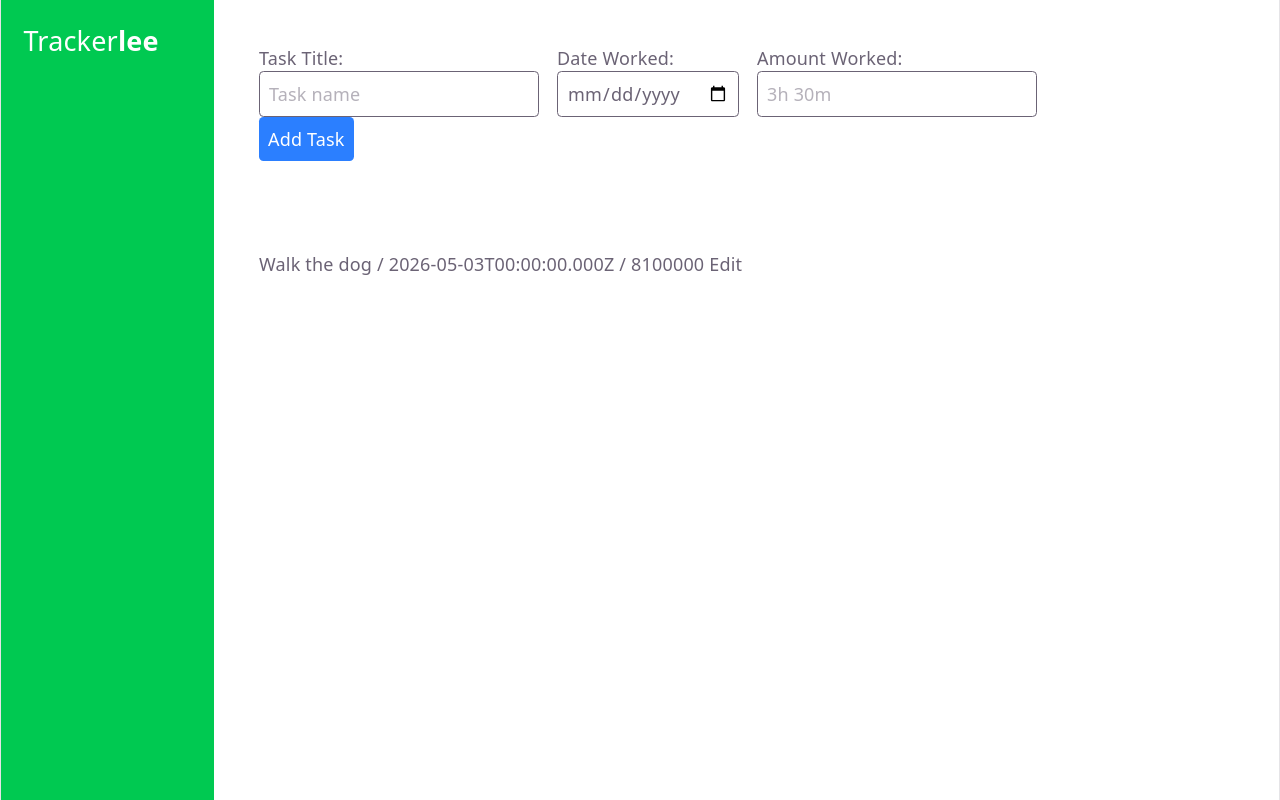
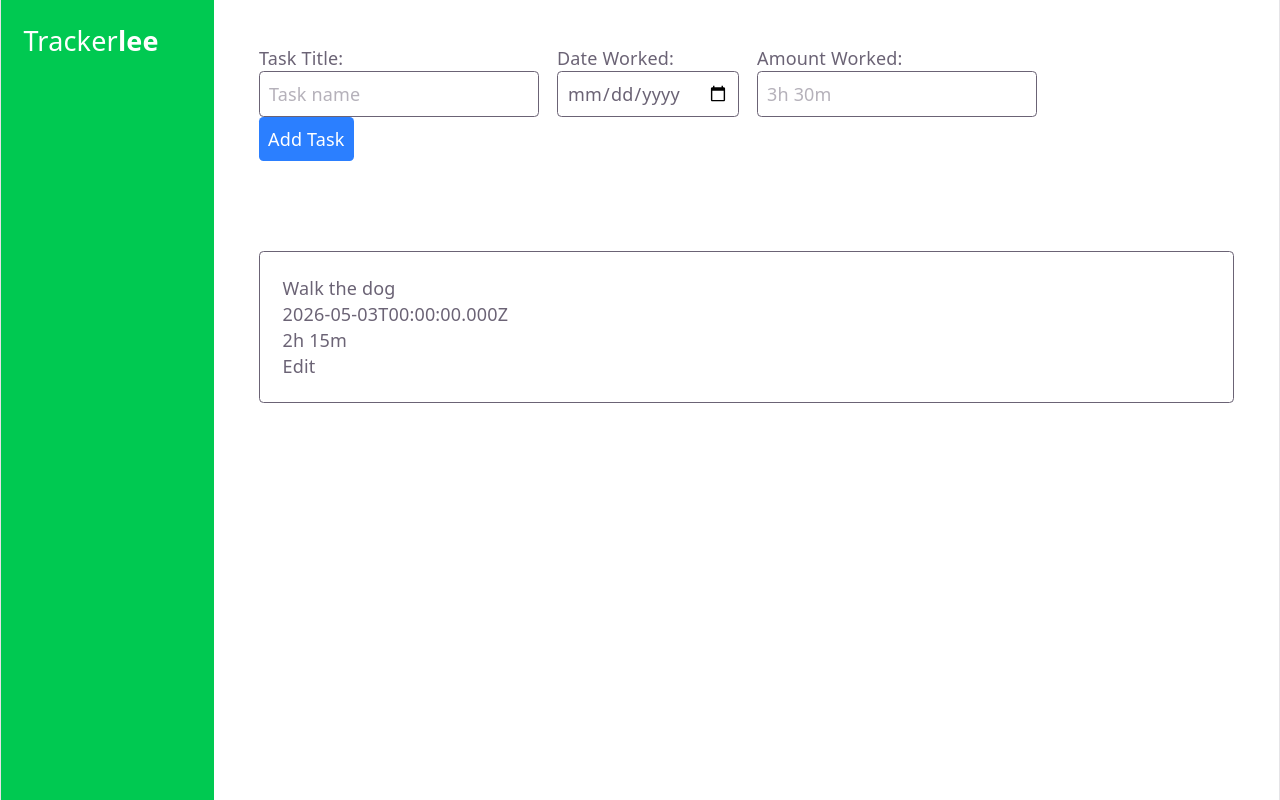
Before and after one commit to leetoufong/trackerlee-app, a React (Vite) app: page / in a window 1280 px wide. Built offline with nearby package versions, Linux system fonts and the light colour scheme.

Commit message:
Format time better on render

```diff
--- a/src/components/TaskList.tsx
+++ b/src/components/TaskList.tsx
@@ -3,11 +3,18 @@ const TaskList = (props) => {
 
     return (
         <section className="p-10">
-            <ul>
+            <ul className="[&>:not(:first-child)]:mt-3">
                 {tasks?.map((task) => {
+                    const hours = Math.floor(task.time / (1000 * 60 * 60));
+                    const minutes = Math.floor((task.time / (1000 * 60)) % 60);
+                    const seconds = Math.floor((task.time / 1000) % 60);
+
                     return (
-                        <li key={task.id}>
-                            {task.title} / {task.date} / {task.time} <button>Edit</button>
+                        <li className="border p-5 rounded" key={task.id}>
+                            <p>{task.title}</p>
+                            <p>{task.date}</p>
+                            <p>{hours != 0 && `${hours}h `} {minutes != 0 && `${minutes}m `} {seconds != 0 && `${seconds}s`}</p>
+                            <button>Edit</button>
                         </li>
                     )
                 })}
```
